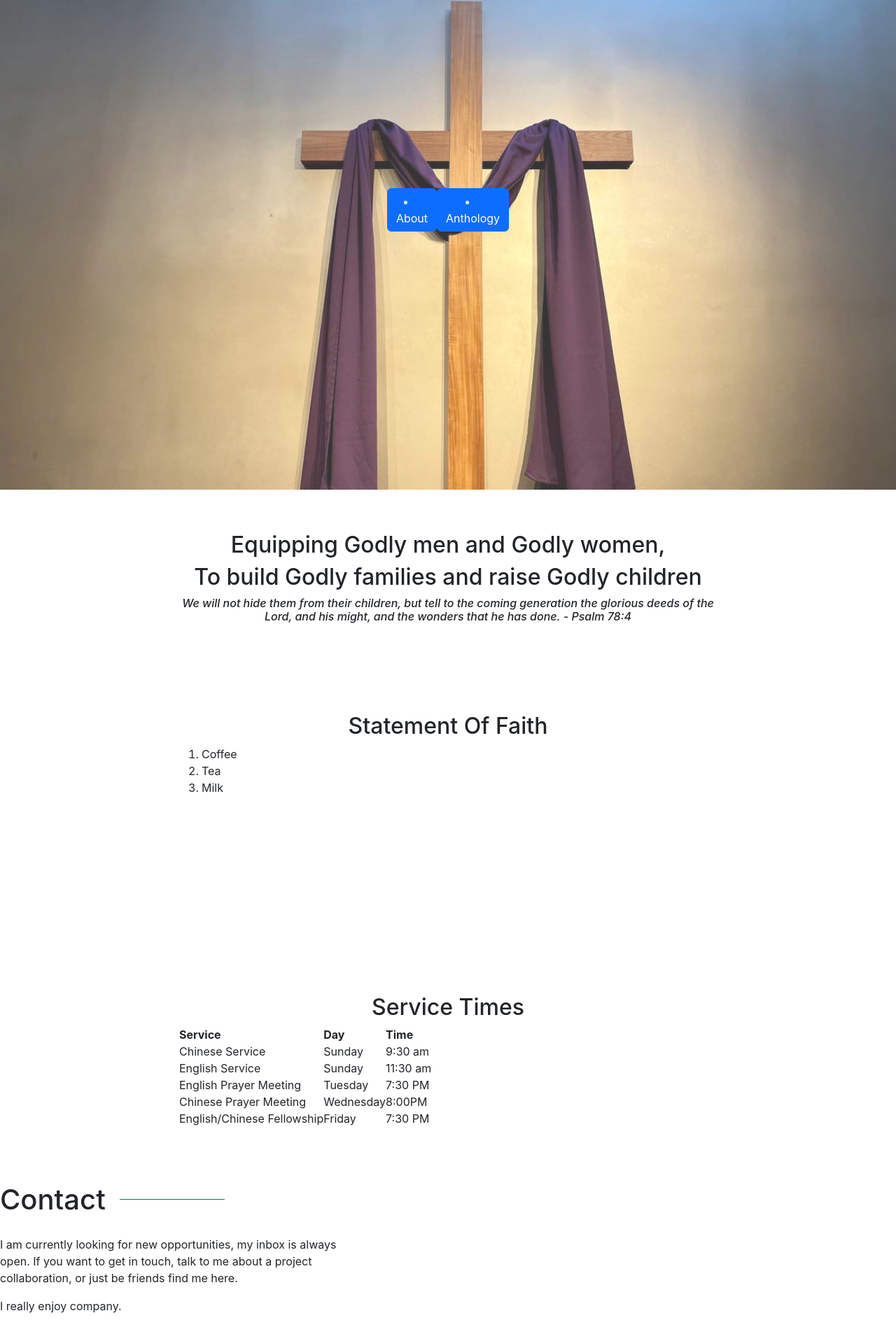
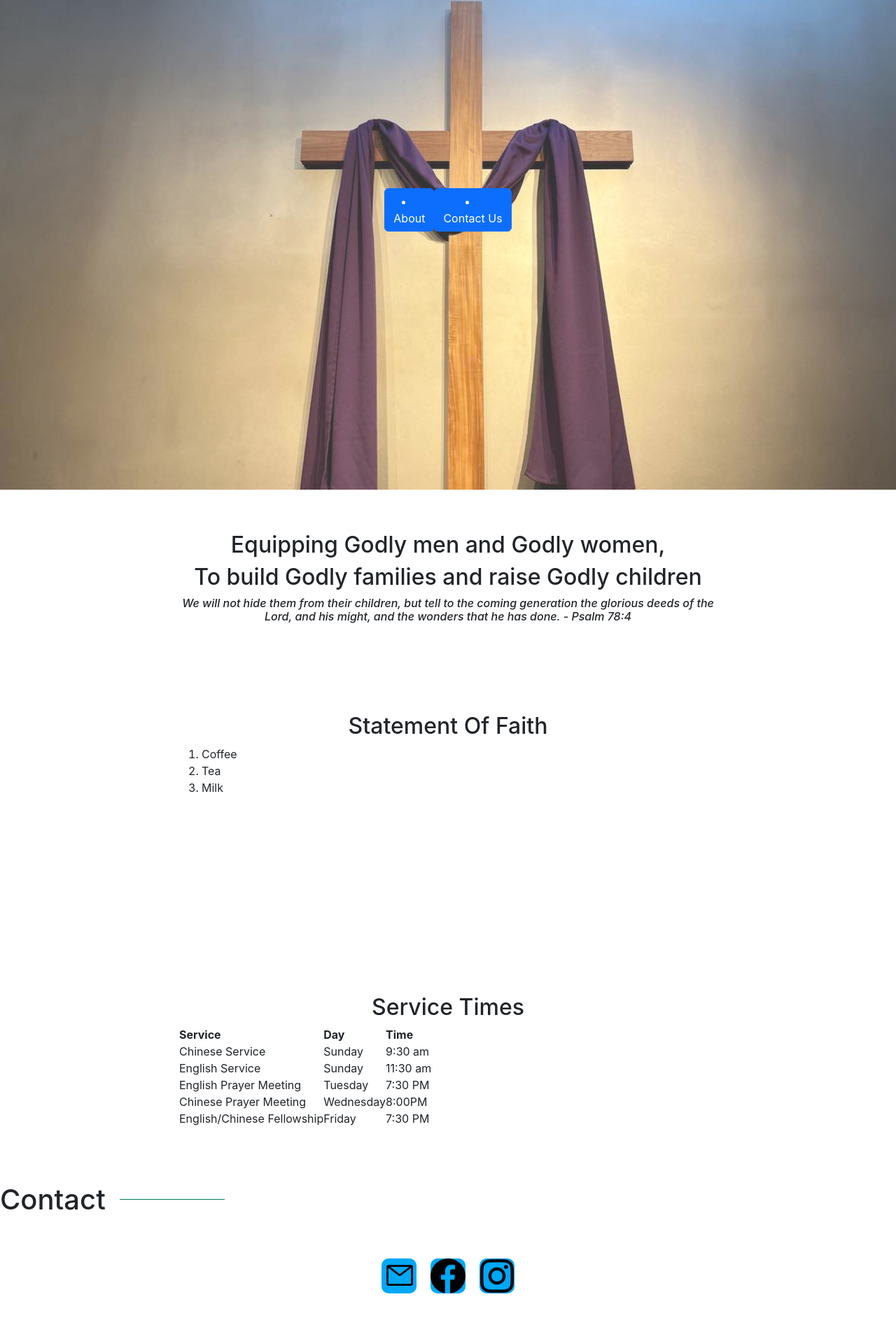
Before and after one commit to GalacticKnight/bccc, a React (Create React App) app: page / in a window 1280 px wide. Shown: the part 318-2235 px from the top of the page at 70% size. After the commit the page ends 2177 px from the top, so only its background shows below. Built offline with nearby package versions, Linux system fonts and the light colour scheme.

Commit message:
first take last minute push

```diff
--- a/src/App.js
+++ b/src/App.js
@@ -7,15 +7,12 @@ import { BrowserRouter, Routes, Route } from 'react-router-dom';
 function App() {
   return (
     <>
-
       <NavBar/>
         <Routes>
           <Route path='/' element={<HomePage/>}/>
           <Route path='/pastor' element={<PastorPage/>}/>
         </Routes>
       <Footer/>
-
-
     </>
   );
 }
--- a/src/components/HomePage/Hero.jsx
+++ b/src/components/HomePage/Hero.jsx
@@ -16,7 +16,7 @@ const Hero = () => {
             </div>
             <div class="btn-group">
                 <button class="btn btn-primary">
-                <li className='nav-item'><HashLink smooth to='/#anthology' className='nav-link' href="#">Anthology</HashLink></li>
+                <li className='nav-item'><HashLink smooth to='/#contact' className='nav-link' href="#">Contact Us</HashLink></li>
                 {/* <!-- <ion-icon name="play-circle"></ion-icon> --> */}
                 </button>
                 {/* <button><a href="https://forms.gle/kVmB9CahkDHVXr796" class="btn btn-secondary"><b>Sign Up</b></a></button> */}
--- a/src/components/shared/Footer.jsx
+++ b/src/components/shared/Footer.jsx
@@ -11,8 +11,6 @@ const Footer = () => {
             <div className='projectsBox contactInfoBox'>
                 <h3 className='siteHeadings'>Contact</h3>
                 {/* <h6>Let's connect</h6> */}
-                <p>I am currently looking for new opportunities, my inbox is always open. If you want to get in touch, talk to me about a project collaboration, or just be friends find me here.</p>
-                <p>I really enjoy company.</p>
                 <div className='socialsContainer'>
 
                     <img src={emailIcon} onClick={() => window.open('church@gmail.com')} alt="email icon" />
```
